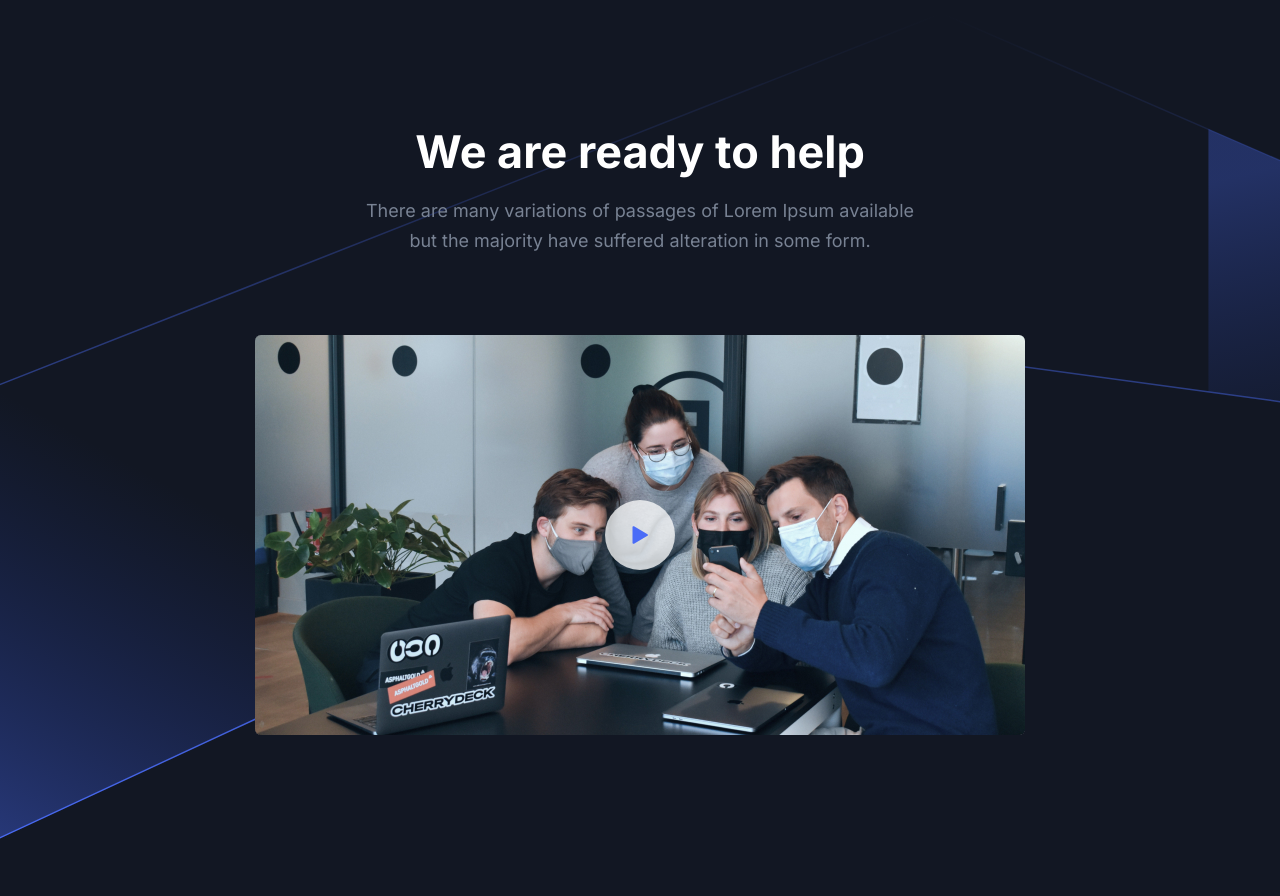
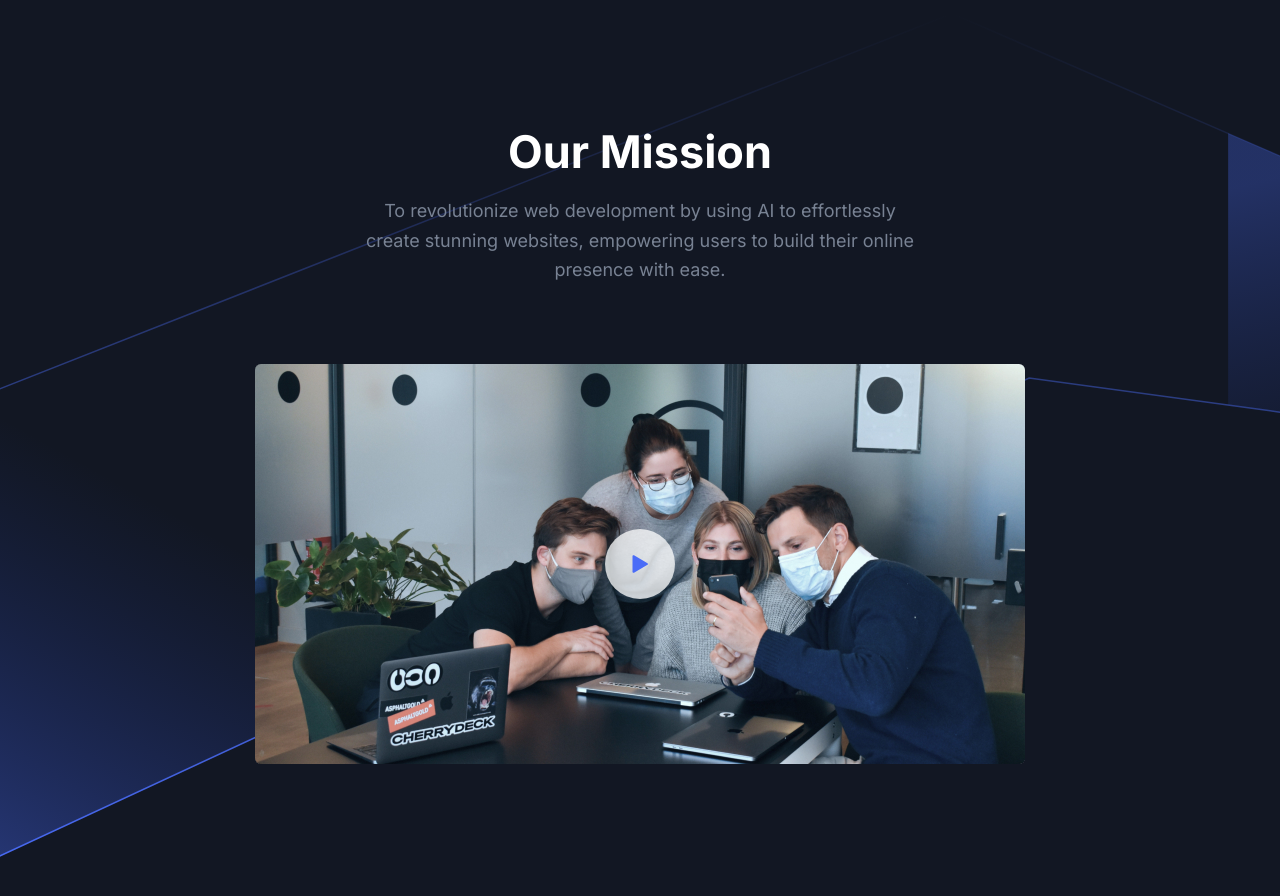
Before and after one commit to NewtonMutugi/ict-innovations-africa, a Next.js app: page / in a window 1280 px wide. Shown: the part 2320-3216 px from the top of the page. Built offline with nearby package versions, Linux system fonts and the light colour scheme.

Commit message:
Update Video component to enhance mission statement and improve modal functionality

```diff
--- a/components/Video/index.tsx
+++ b/components/Video/index.tsx
@@ -3,18 +3,17 @@
 import Image from "next/image";
 import { useState } from "react";
 import SectionTitle from "../Common/SectionTitle";
-
 import ModalVideo from "react-modal-video";
 
 const Video = () => {
   const [isOpen, setOpen] = useState(false);
 
   return (
-    <section className="relative z-10 py-16 md:py-20 lg:py-28">
-      <div className="container">
+    <section className={`relative z-10 py-16 md:py-20 lg:py-28 ${isOpen ? "bg-black bg-opacity-50" : ""}`}>
+      <div className={`container ${isOpen ? "pointer-events-none" : ""}`}>
         <SectionTitle
-          title="We are ready to help"
-          paragraph="There are many variations of passages of Lorem Ipsum available but the majority have suffered alteration in some form."
+          title="Our Mission"
+          paragraph="To revolutionize web development by using AI to effortlessly create stunning websites, empowering users to build their online presence with ease."
           center
           mb="80px"
         />
@@ -49,12 +48,16 @@ const Video = () => {
         </div>
       </div>
 
+      {isOpen && (
+        <div className="fixed inset-0 z-30 bg-black bg-opacity-50 transition-opacity"></div>
+      )}
+
       <ModalVideo
-        channel="youtube"
+        channel="custom"
         autoplay={true}
         start={true}
         isOpen={isOpen}
-        videoId="L61p2uyiMSo"
+        url="/videos/AI_salesvideo.mp4"
         onClose={() => setOpen(false)}
       />
 
```
